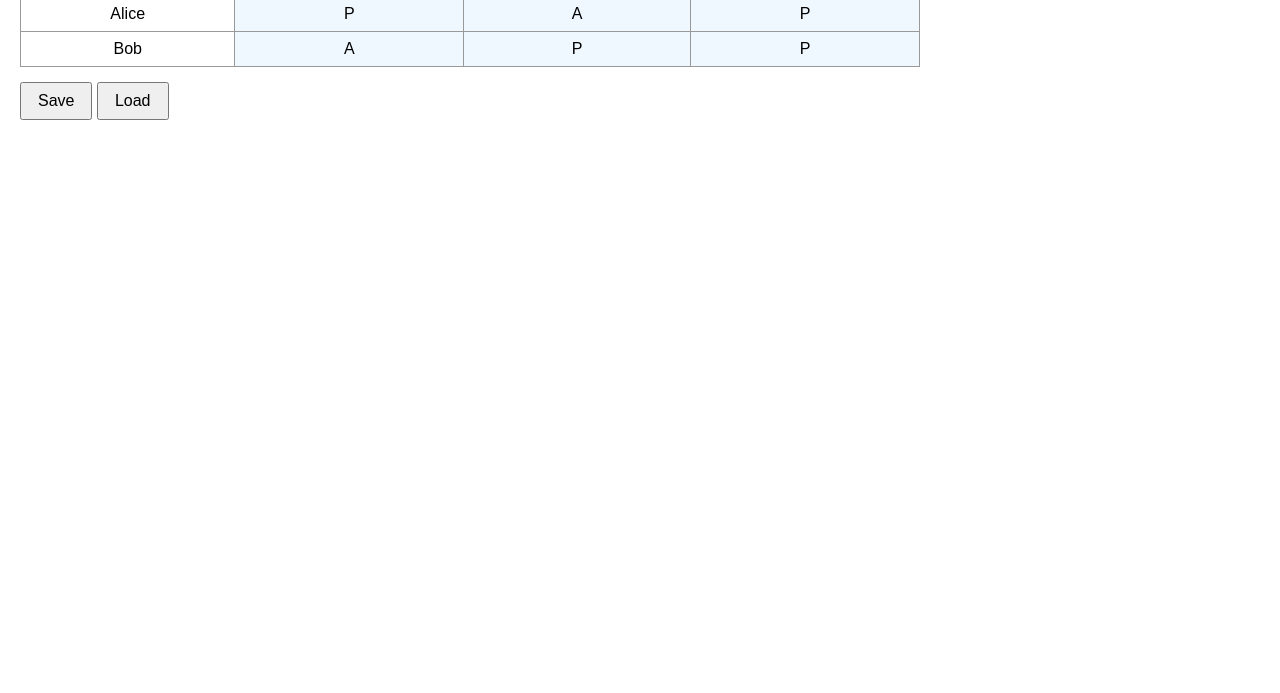
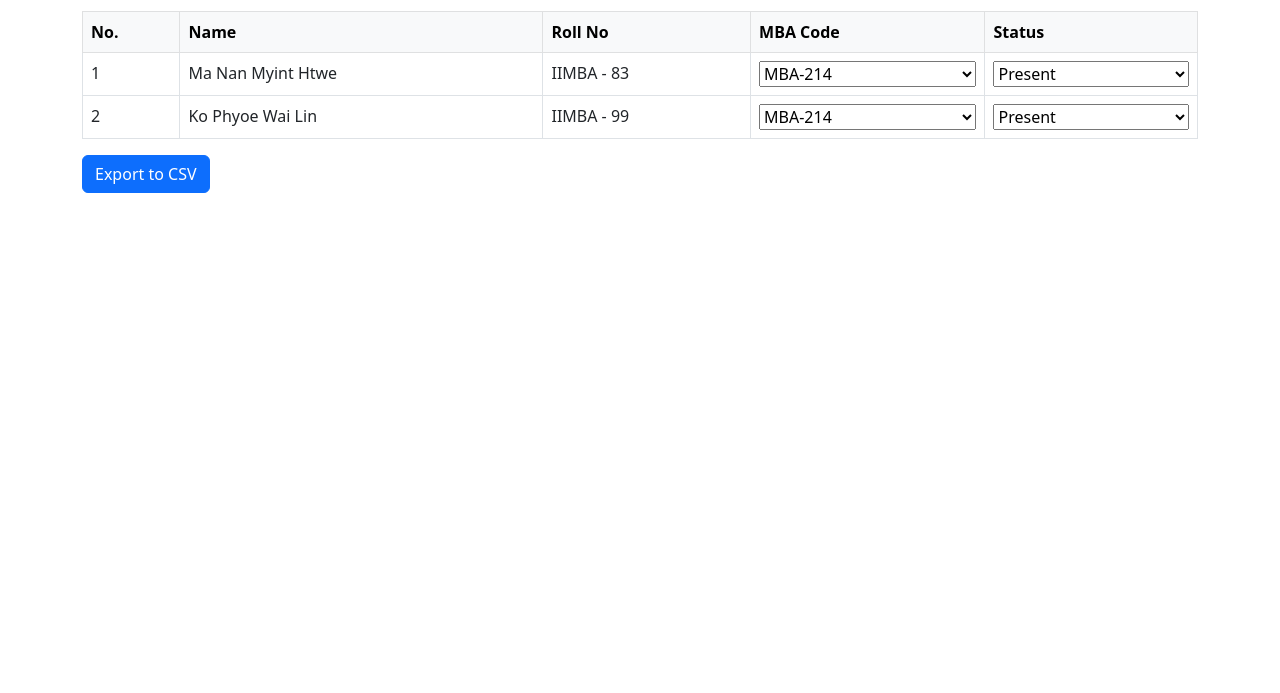
Before and after one commit to lsmile-cyber/atten, a plain HTML site: page index.html in a window 1280 px wide. Shown: the part 107-800 px from the top of the page. Drawn offline with nearby package versions, Linux system fonts and the light colour scheme.

Commit message:
Add files via upload

```diff
--- a/index.html
+++ b/index.html
@@ -1,105 +1,108 @@
 <!DOCTYPE html>
 <html lang="en">
 <head>
-<meta charset="UTF-8" />
-<meta name="viewport" content="width=device-width, initial-scale=1" />
-<title>Editable Attendance</title>
+  <meta charset="UTF-8">
+  <title>Group 18 Attendance List</title>
+  <meta name="viewport" content="width=device-width, initial-scale=1">
+  <!-- Bootstrap CSS -->
+  <link href="https://cdn.jsdelivr.net/npm/bootstrap@5.3.0/dist/css/bootstrap.min.css" rel="stylesheet">
   <style>
-  body {
-    font-family: Arial, sans-serif;
-    margin: 20px;
-  }
-  table {
-    border-collapse: collapse;
-    width: 100%;
-    max-width: 900px;
-  }
-  td, th {
-    border: 1px solid #999;
-    padding: 8px;
-    text-align: center;
-  }
-  td[contenteditable="true"] {
-    background-color: #f0f8ff;
-    cursor: text;
-  }
-  button {
-    margin-top: 15px;
-    padding: 8px 16px;
-    font-size: 16px;
-  }
+    body { padding: 40px; }
+    h1 { margin-bottom: 30px; }
+    select { width: 100%; }
   </style>
 </head>
-<body>
+<body class="container">
+  <h1>📋 IIMBA 23 Batch - Group 18 Attendance</h1>
 
-<h2>Attendance List</h2>
-
-<table id="attendanceTable">
-  <thead>
+  <table class="table table-bordered">
+    <thead class="table-light">
       <tr>
-      <th>Employee</th>
-      <th contenteditable="false">2025-08-10</th>
-      <th contenteditable="false">2025-08-11</th>
-      <th contenteditable="false">2025-08-12</th>
+        <th>No.</th>
+        <th>Name</th>
+        <th>Roll No</th>
+        <th>MBA Code</th>
+        <th>Status</th>
       </tr>
     </thead>
     <tbody>
       <tr>
-      <td contenteditable="false">Alice</td>
-      <td contenteditable="true">P</td>
-      <td contenteditable="true">A</td>
-      <td contenteditable="true">P</td>
+        <td>1</td>
+        <td>Ma Nan Myint Htwe</td>
+        <td>IIMBA - 83</td>
+        <td>
+          <select>
+            <option>MBA-214</option>
+            <option>MBA-222</option>
+            <option>MBA-244</option>
+          </select>
+        </td>
+        <td>
+          <select>
+            <option>Present</option>
+            <option>Leave</option>
+            <option>Absent</option>
+          </select>
+        </td>
       </tr>
       <tr>
-      <td contenteditable="false">Bob</td>
-      <td contenteditable="true">A</td>
-      <td contenteditable="true">P</td>
-      <td contenteditable="true">P</td>
+        <td>2</td>
+        <td>Ko Phyoe Wai Lin</td>
+        <td>IIMBA - 99</td>
+        <td>
+          <select>
+            <option>MBA-214</option>
+            <option>MBA-222</option>
+            <option>MBA-244</option>
+          </select>
+        </td>
+        <td>
+          <select>
+            <option>Present</option>
+            <option>Leave</option>
+            <option>Absent</option>
+          </select>
+        </td>
       </tr>
+      <!-- Add more rows as needed -->
     </tbody>
   </table>
 
-<button onclick="saveAttendance()">Save</button>
-<button onclick="loadAttendance()">Load</button>
+  <button class="btn btn-primary" onclick="exportCSV()">Export to CSV</button>
 
   <script>
-  const tableId = 'attendanceTable';
+    // Save selections in local storage
+    document.querySelectorAll("select").forEach((select, index) => {
+      const key = `select-${index}`;
+      const saved = localStorage.getItem(key);
+      if (saved) select.value = saved;
+      select.addEventListener("change", () => {
+        localStorage.setItem(key, select.value);
+      });
+    });
 
-  function saveAttendance() {
-    const table = document.getElementById(tableId);
-    const data = [];
+    // Export table to CSV
+    function exportCSV() {
+      let rows = [["No", "Name", "Roll No", "MBA Code", "Status"]];
+      document.querySelectorAll("table tbody tr").forEach(tr => {
+        const tds = tr.querySelectorAll("td");
+        const row = [
+          tds[0]?.innerText,
+          tds[1]?.innerText,
+          tds[2]?.innerText,
+          tds[3]?.querySelector("select")?.value,
+          tds[4]?.querySelector("select")?.value
+        ];
+        rows.push(row);
+      });
 
-    for (let i = 1; i < table.rows.length; i++) {
-      const row = table.rows[i];
-      const rowData = [];
-      for (let j = 0; j < row.cells.length; j++) {
-        rowData.push(row.cells[j].innerText.trim());
+      const csvContent = rows.map(e => e.join(",")).join("\n");
+      const blob = new Blob([csvContent], { type: "text/csv;charset=utf-8;" });
+      const link = document.createElement("a");
+      link.href = URL.createObjectURL(blob);
+      link.download = "attendance.csv";
+      link.click();
     }
-      data.push(rowData);
-    }
-
-    localStorage.setItem('attendanceData', JSON.stringify(data));
-    alert('Attendance saved locally!');
-  }
-
-  function loadAttendance() {
-    const data = JSON.parse(localStorage.getItem('attendanceData'));
-    if (!data) return;
-
-    const table = document.getElementById(tableId);
-
-    for (let i = 0; i < data.length; i++) {
-      const row = table.rows[i + 1];
-      for (let j = 0; j < data[i].length; j++) {
-        row.cells[j].innerText = data[i][j];
-      }
-    }
-  }
-
-  window.onload = () => {
-    loadAttendance();
-  };
   </script>
-
 </body>
 </html>
```
Lines whose indentation alone changed are shown as unchanged.
